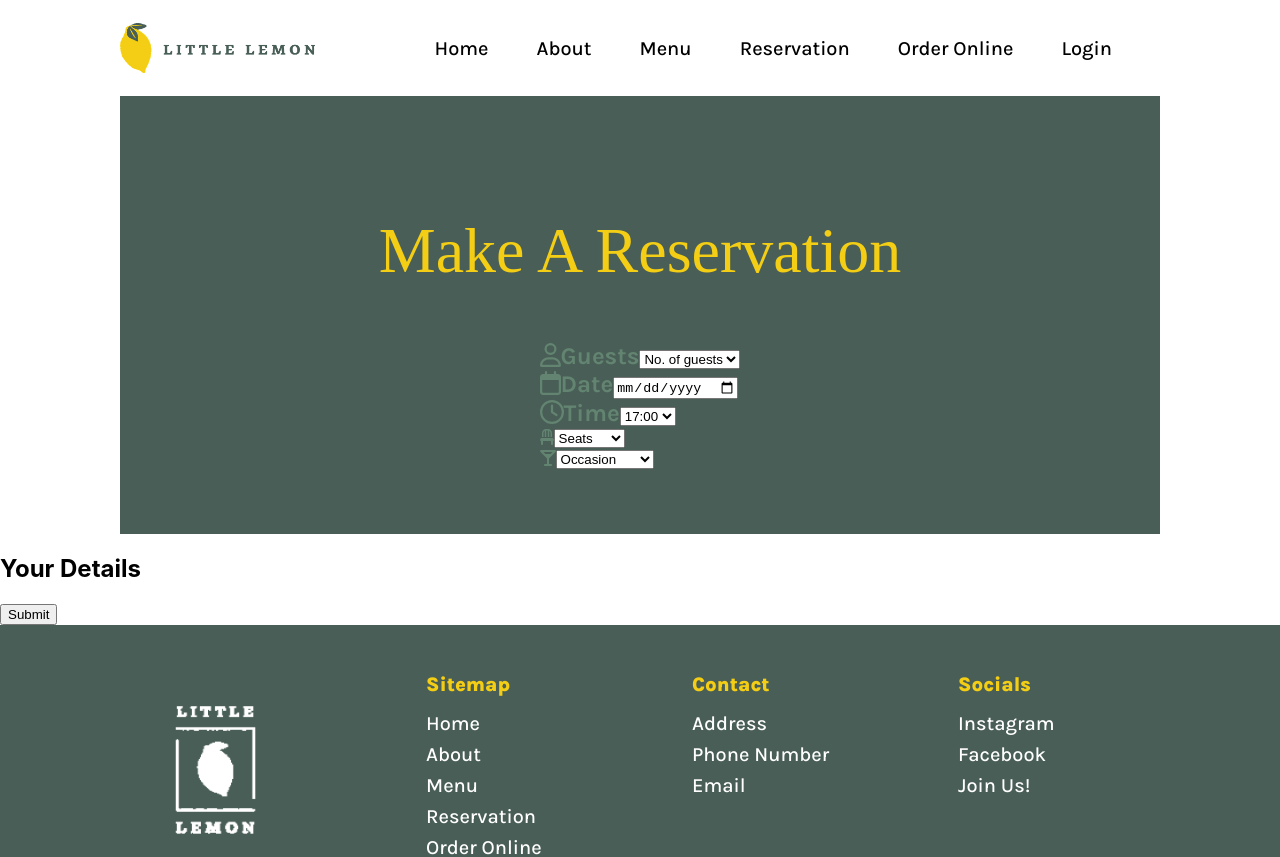
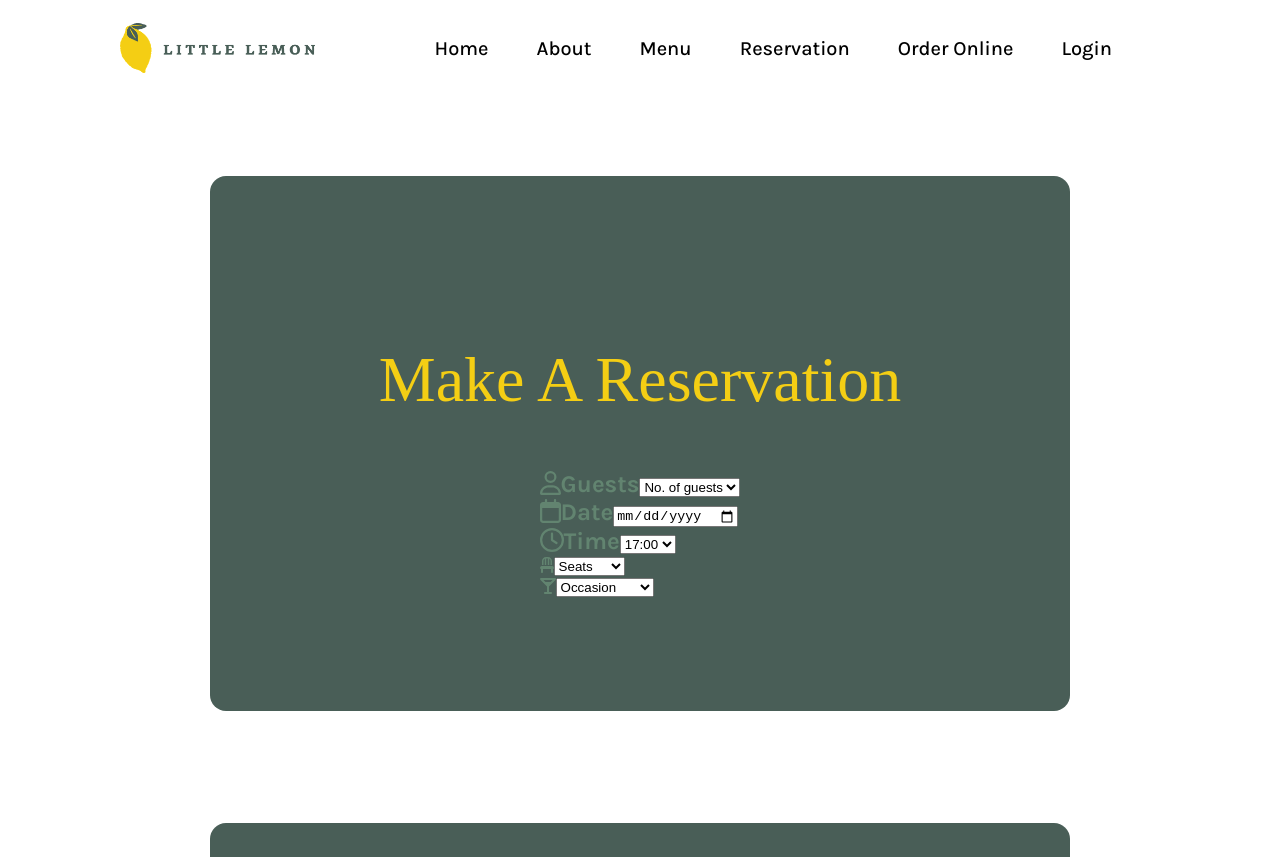
Before and after one commit to AkaiShogun13/little-lemon-app, a React (Create React App) app: page /reservation in a window 1280 px wide. Shown: the top 857 px of the page. Built offline with nearby package versions, Linux system fonts and the light colour scheme; a web font is replaced by a local one.

Commit message:
css booking

```diff
--- a/src/components/SubComponents/BookingForm/BookingForm.css
+++ b/src/components/SubComponents/BookingForm/BookingForm.css
@@ -4,10 +4,11 @@
     flex-direction: column;
     align-items: center;
     justify-content: center;
-    height: calc(100vh - 96px - 266px);
-    width: 100vw;
+    height: 535px;
+    width: 860px;
     max-width: 65rem;
-    margin: 0 auto;
+    margin: 5rem auto 7rem auto;
+    border-radius: 16px;
 }
 
 .form1 h1 {
@@ -23,3 +24,16 @@
     font-family: "Karla", serif;
     font-weight: 700;
 }
+
+.form2 {
+    background-color: #495E57;
+    display: flex;
+    flex-direction: column;
+    align-items: center;
+    justify-content: center;
+    height: 712px;
+    width: 860px;
+    max-width: 65rem;
+    margin: 7rem auto 6rem auto;
+    border-radius: 16px;
+}
```
